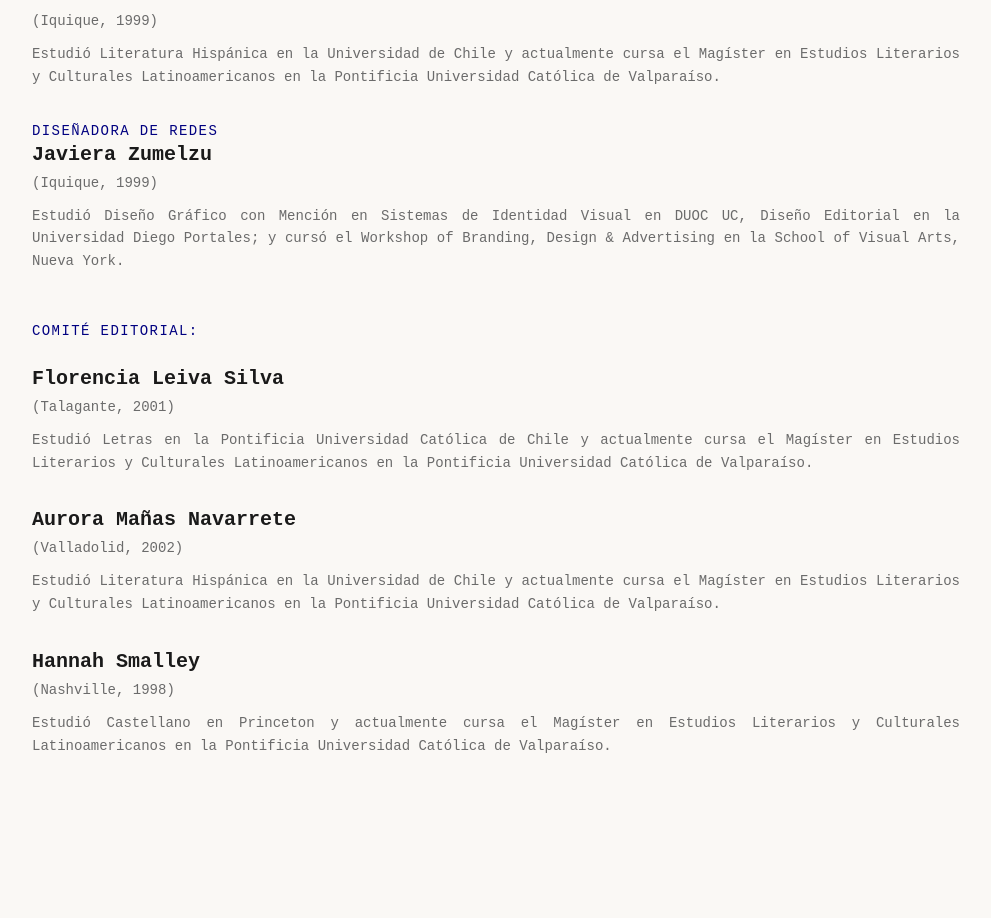
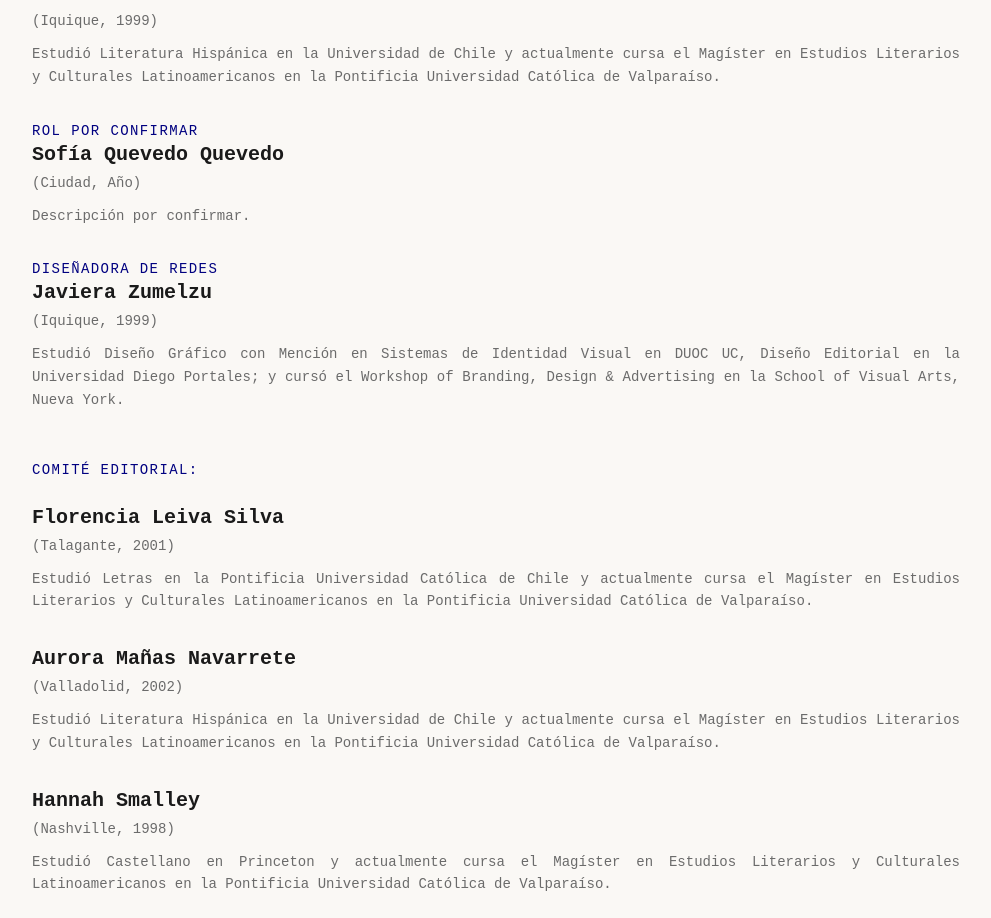
Before and after one commit to ferdinandda/viaje-webpage, a SvelteKit app: page /equipo in a window 1280 px wide. Shown: the part 801-1719 px from the top of the page, without its empty margins (144-1135 px from the left). Built offline with nearby package versions, Linux system fonts and the light colour scheme.

Commit message:
feat: Add Sofía Quevedo Quevedo to team page
- Add a new team member with placeholder information.

```diff
--- a/src/routes/equipo/+page.svelte
+++ b/src/routes/equipo/+page.svelte
@@ -6,6 +6,13 @@
       locacion_ano: '(Iquique, 1999)',
       descripcion: 'Estudió Literatura Hispánica en la Universidad de Chile y actualmente cursa el Magíster en Estudios Literarios y Culturales Latinoamericanos en la Pontificia Universidad Católica de Valparaíso.',
       inicial: 'FM'
+    },
+    {
+      nombre: 'Sofía Quevedo Quevedo',
+      rol: 'Rol por confirmar',
+      locacion_ano: '(Ciudad, Año)',
+      descripcion: 'Descripción por confirmar.',
+      inicial: 'SQ'
     },
     {
       nombre: 'Javiera Zumelzu',
```
